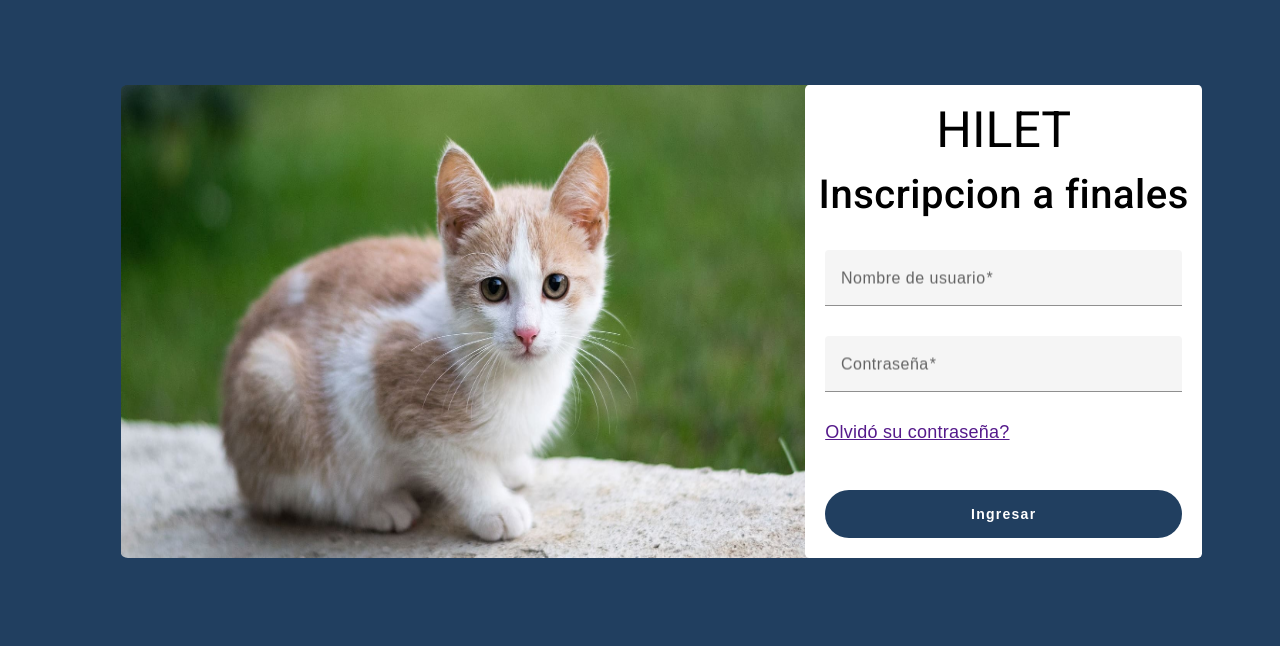
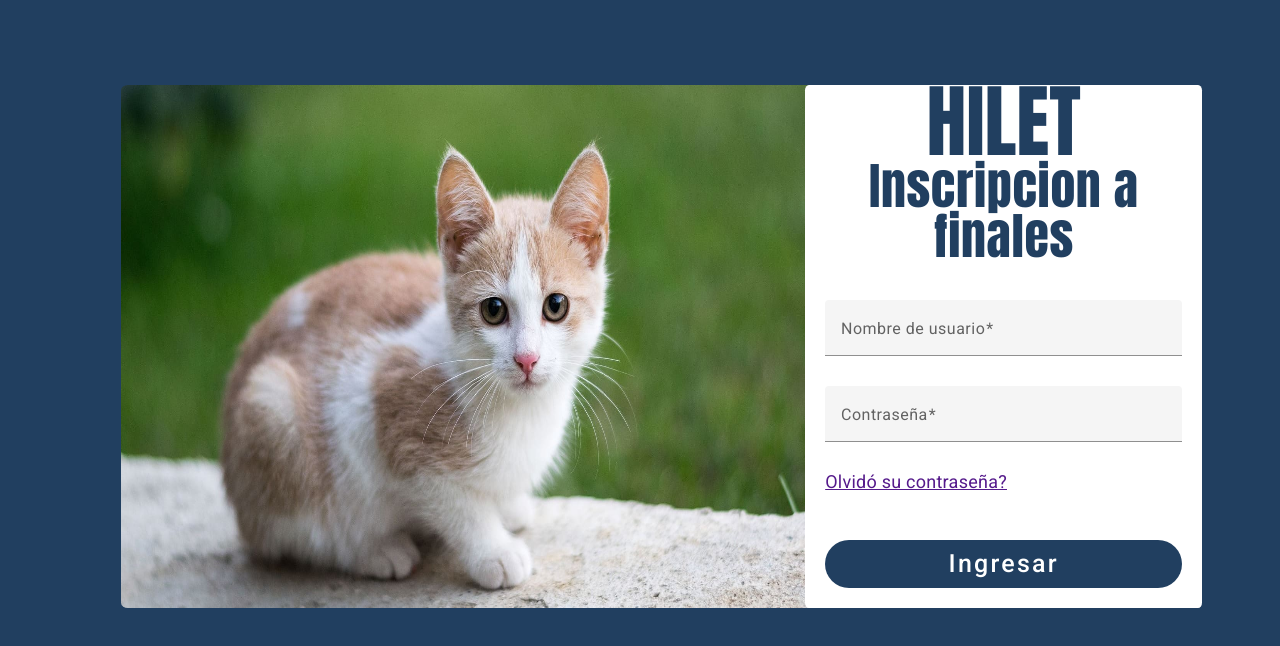
Before and after one commit to Isekai-technology/InscripcionAFinalesFront, an Angular app: page / in a window 1280 px wide. Shown: the top 646 px of the page. Built offline with nearby package versions, Linux system fonts and the light colour scheme.

Commit message:
Cambios del login
Cambios en los colores y tamaños de las letras

```diff
--- a/src/app/components/login/login.component.html
+++ b/src/app/components/login/login.component.html
@@ -1,7 +1,7 @@
 <ng-container *ngIf="!notRegistered" >
     <div class="login-container" >
         <div class="image-container">
-            <img src="../../../assets/gato.jpg" alt="">
+            <img src="../../../assets/imgs/gato.jpg" alt="">
         </div>
         <form class="form" [formGroup]="loginForm" (ngSubmit)="login()">
             <h1>HILET</h1>
--- a/src/app/components/login/login.component.scss
+++ b/src/app/components/login/login.component.scss
@@ -1,14 +1,18 @@
 h1 {
     margin-top: 5%;
-    font-size: 50px;
+    font-size: 80px;
     text-align: center;
-    line-height: 50px
+    color: #213F60;
+    font-family: Impact, Haettenschweiler, 'Arial Narrow Bold', sans-serif;
 }
 h2{
     text-align: center;
     margin-top: 2%;
     margin-bottom: 10%;
-    font-size: 40px;
+    font-size: 50px;
+    line-height: 50px;
+    color: #213F60;
+    font-family: Impact, Haettenschweiler, 'Arial Narrow Bold', sans-serif;
 }
 
 .image-container{
@@ -40,7 +44,7 @@ img{
     width: 90%;
     padding: 0.5em;
     margin-top: 10%;
-    font-weight: 700;
+    font-size: 25px;
     margin-bottom: 20px;
     font-family: 'Roboto';
     background-color: #213F60;
--- a/src/styles.scss
+++ b/src/styles.scss
@@ -3,6 +3,5 @@
     padding: 0px;
     margin: 0px;
     box-sizing: border-box;
-    font-family: "Poppins",sans-serif;
 }
 body { margin: 0; font-family: 'Franklin Gothic Medium', 'Arial Narrow', Arial, sans-serif; background-color: #213F60;}
```
Also changed, not shown: src/assets/imgs/gato.jpg (renamed from src/assets/gato.jpg).
